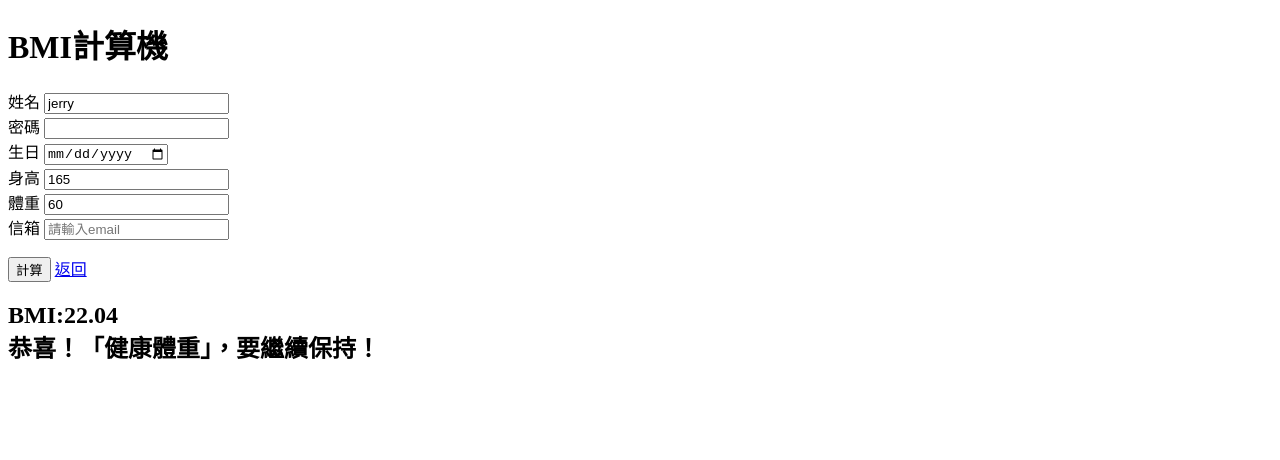
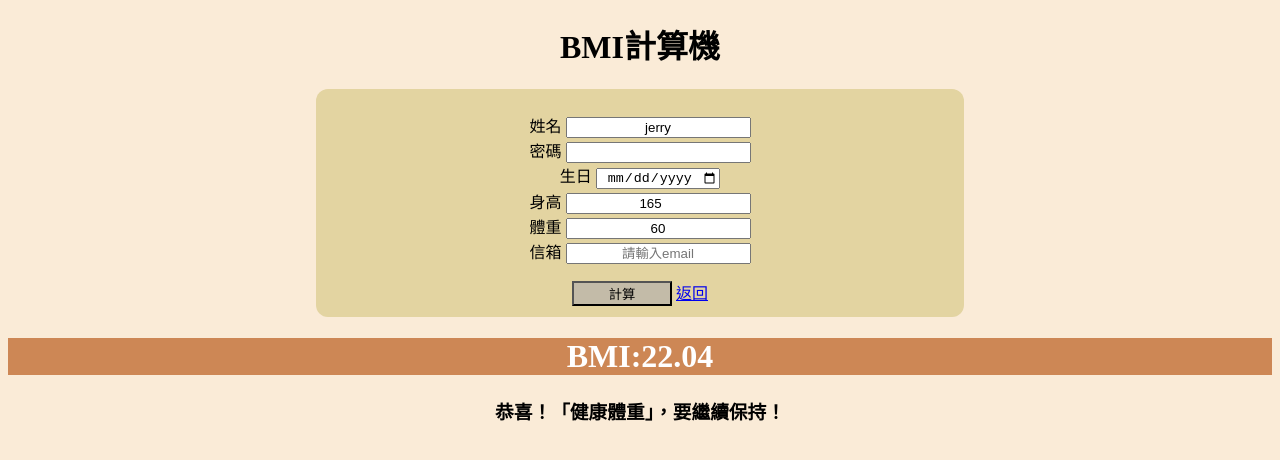
Before and after one commit to YAWENHSU/gym-demo, a plain HTML site: page bmi.html in a window 1280 px wide. Both pictures are taken after a click on the button "計算". Drawn offline with Linux system fonts and the light colour scheme.

Commit message:
完成css設計

```diff
--- a/bmi.html
+++ b/bmi.html
@@ -5,6 +5,38 @@
     <meta charset="UTF-8">
     <meta name="viewport" content="width=device-width, initial-scale=1.0">
     <title>BMI計算機</title>
+
+    <style>
+        body {
+            text-align: center;
+            background-color: antiquewhite;
+        }
+
+        form {
+            width: 600px;
+            height: 180px;
+            margin: 0 auto;
+            border-radius: 12px;
+            background-color: rgb(227, 212, 161);
+            padding: 24px;
+        }
+
+        input {
+            text-align: center;
+        }
+
+        #calc {
+            width: 100px;
+            background-color: rgb(195, 187, 168);
+            text-align: center;
+        }
+
+        .bmi-result {
+            background-color: rgb(205, 135, 85);
+            color: rgb(255, 255, 255);
+
+        }
+    </style>
 </head>
 
 <body>
@@ -24,7 +56,7 @@
         <input type="number" id="height" name="height" value="165" step="0.1" required><br>
 
         <label for="weight">體重</label>
-        <input type="number" id="weight" name="weight" value="60" step="0.1" required><br>
+        <input type="text" id="weight" name="weight" value="60" step="0.1" required><br>
 
         <label for="email">信箱</label>
         <input type="email" id="email" name="email" placeholder="請輸入email"><br>
@@ -33,21 +65,34 @@
             <input type="button" id="calc" value="計算" onclick="calcBMI()"></input>
             <a href="./index.html">返回</a>
         </p>
-        <h2 class="bmi-result">
-            BMI:
 
-        </h2>
     </form>
+    <h1 class="bmi-result"></h1>
+
+    <h3 class="bmi-comment"></h3>
     <script>
+
+        //document.querySelector("h1").innerHTML="<u>超級計算機<u>"
+        //let height=document.querySelector("#height").value;
+        //let weight=document.querySelector("#weight").value;
+        //let bmi=weight/(height/100)**2;
+        //console.log(bmi);
+        //取到小數點後第2位
+        //document.write(`BMI:${bmi.toFixed(2)}`);
+
         function calcBMI() {
             //計算BMI
             let bmi = getBMI(heightEl.value, weightEl.value);
+            console.log(bmi);
+            bmiResultEl.innerText = `BMI:${bmi}`;
+
+
             //console.log(bmi);
             //document.write(`BMI:${bmi}`);
             //bmiResultEl.innerText = `BMI:${bmi}`;
 
-            //輸出BMI評語
             let comment = "";
+            //迴圈查找評語
             for (let i = 0; i < BMI_COMMENTS.length; i++) {
                 if (bmi < BMI_COMMENTS[i][0]) {
                     comment = BMI_COMMENTS[i][1];
@@ -55,13 +100,14 @@
                 }
 
             }
-            bmiResultEl.innerHTML = `BMI:${bmi}<br>${comment}`;
+
+            bmiCommentEl.innerText = comment;
 
         }
 
         function getBMI(height, weight) {
             if (height == "" || weight == "") {
-                return "請輸入"
+                return "輸入不能為空"
             }
             let bmi = weight / (height / 100) ** 2;
             if (isNaN(bmi)) {
@@ -82,10 +128,20 @@
         const heightEl = document.querySelector("#height");
         const weightEl = document.querySelector("#weight");
         const bmiResultEl = document.querySelector(".bmi-result");
+        const bmiCommentEl = document.querySelector(".bmi-comment");
+
         console.log(calcBtn, heightEl, weightEl, bmiResultEl);
 
+
         //監聽按鈕
+        //calcBtn.addEventListener(偵測是否有點擊, 呼叫的函式名稱);
         //calcBtn.addEventListener("click", calc);
+        //calcBtn.addEventListener("click", () => {
+        //    let bmi = getBMI(heightEl.value, weightEl.value);
+        //    console.log(bmi);
+        //document.write(`BMI:${bmi}`);
+        //});
+
     </script>
 </body>
 
```
